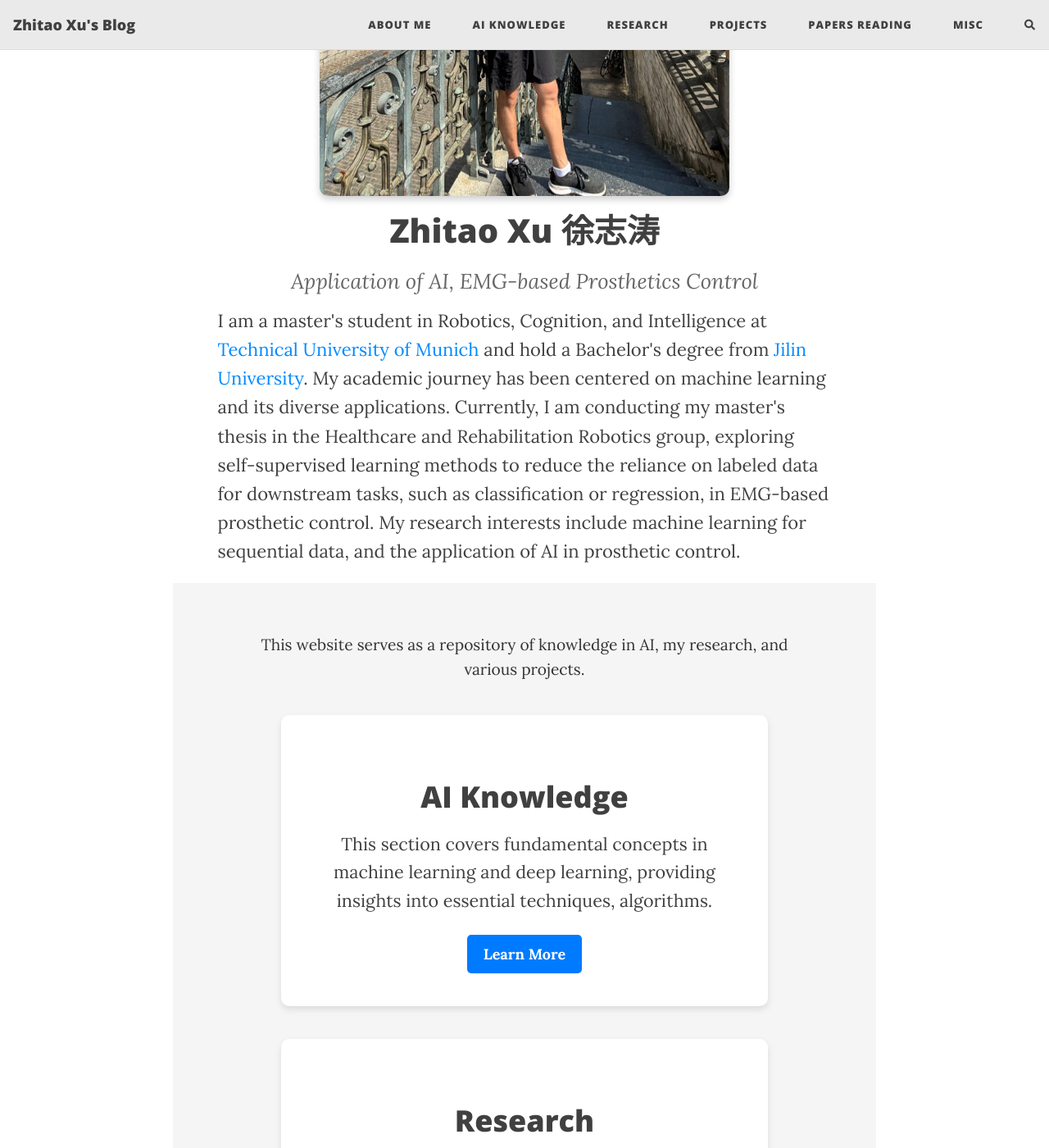
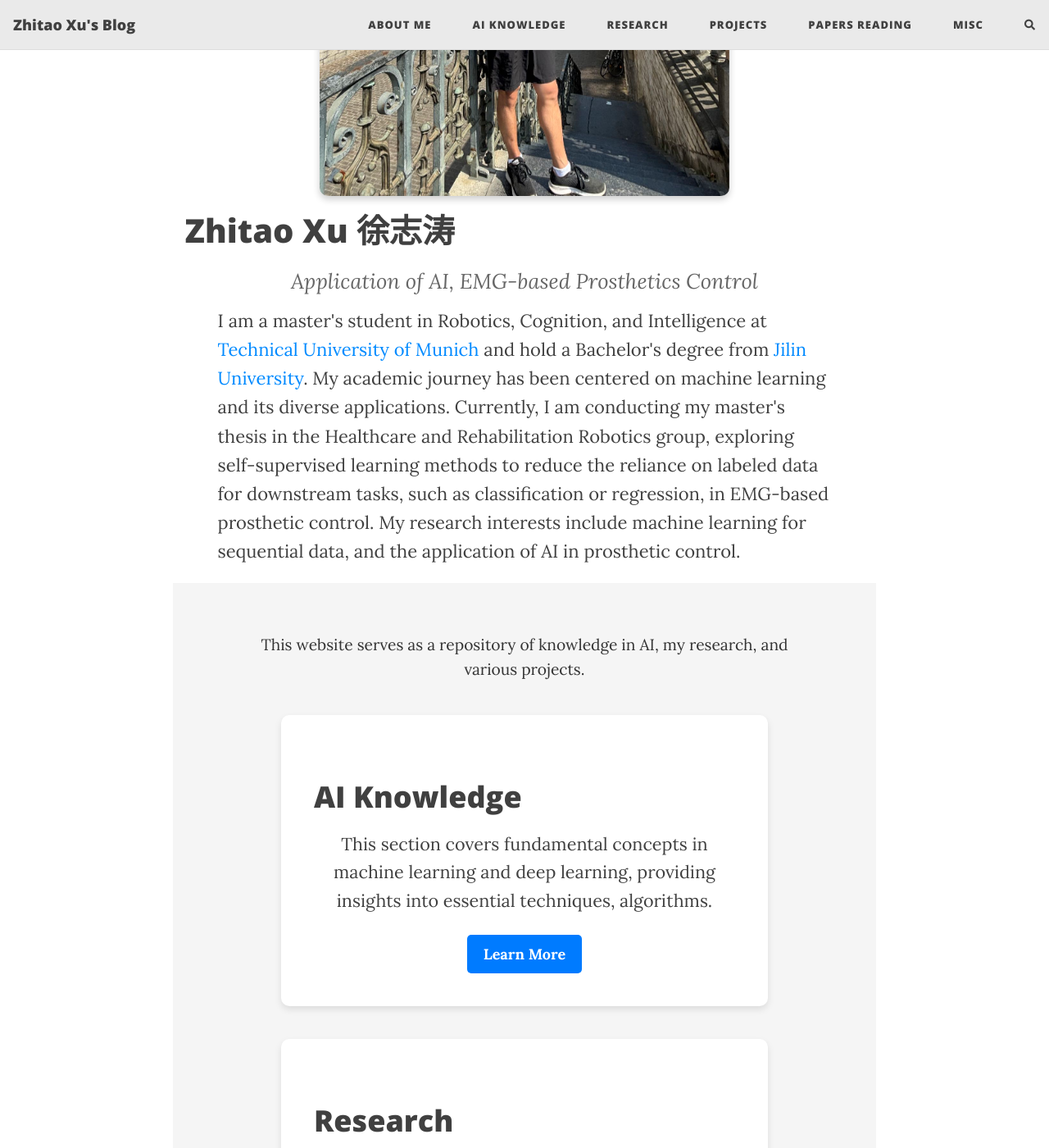
Before and after one commit to HerrXu01/herrxu01.github.io, a Jekyll site: the page built from index.html, in a window 1280 px wide and 1400 px high, scrolled down 688 px. Shown: the whole window at 82% size. Built offline with Jekyll 4.4.1, drawn with Linux system fonts in a browser that asks for light colours; the list of posts is cut into pages by our own code; comment, search, counter and statistics services are not loaded.

Commit message:
modify heading style

```diff
--- a/assets/css/beautifuljekyll.css
+++ b/assets/css/beautifuljekyll.css
@@ -986,7 +986,7 @@ pre {
 }
 
 .blog-post .caption {
-  text-align: left;
+  text-align: center;
   font-size: 0.875rem;
   padding: 0.625rem;
   font-style: italic;
@@ -1162,7 +1162,7 @@ p {
 
 /* 标题样式 */
 h1, h2, h3 {
-  text-align: center;
+  text-align: left;
   margin: 20px 0;
 }
 
```
